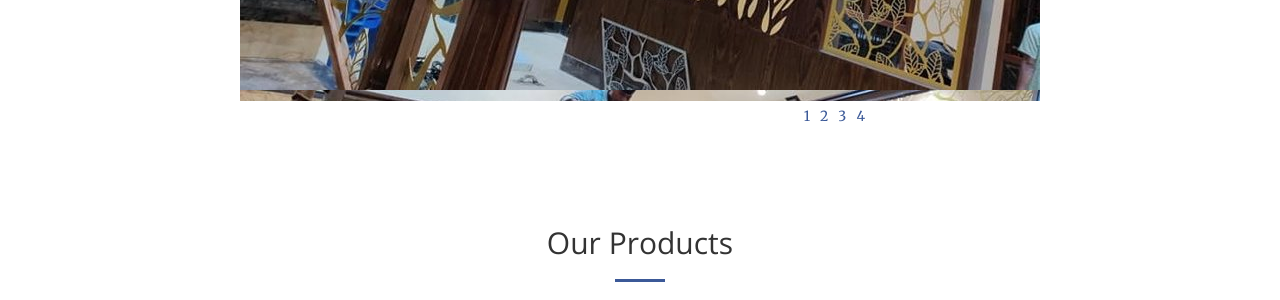
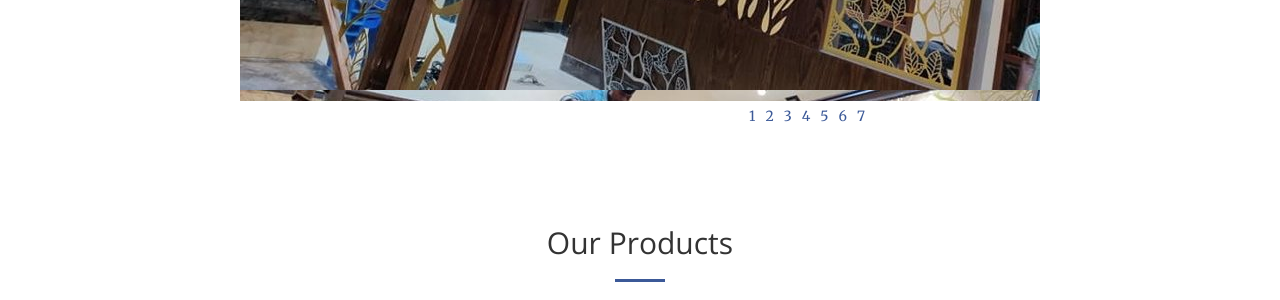
Before and after one commit to srinirover/srinirover.github.io, a Jekyll site: the page built from index.html, in a window 1280 px wide and 900 px high, scrolled down 1422 px. Shown: the part 153-453 px from the top of the window. Built offline with Jekyll 4.4.1, drawn with Linux system fonts in a browser that asks for light colours.

Commit message:
Update gallery.html

```diff
--- a/_includes/gallery.html
+++ b/_includes/gallery.html
@@ -13,6 +13,9 @@
             <img src='img/gallery/decorativegrill.jpg' alt='img2' />
             <img src='img/gallery/hmworks.jpg' alt='img3' />
             <img src='img/gallery/cutting.jpg' alt='img4' />
+            <img src='img/gallery/metalpartition.jpg' alt='img5' />
+            <img src='img/gallery/laser.jpg' alt='img6' />
+            <img src='img/gallery/cncmetal.jpg' alt='img7' />
         </div>
     </div>
 </section>
```
